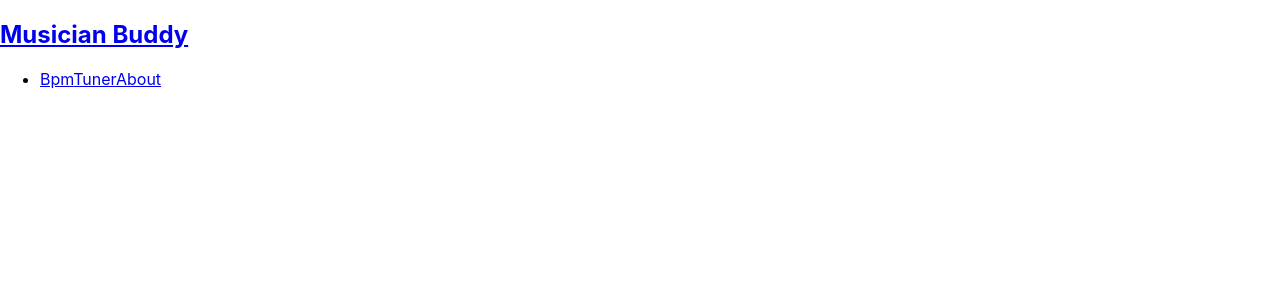
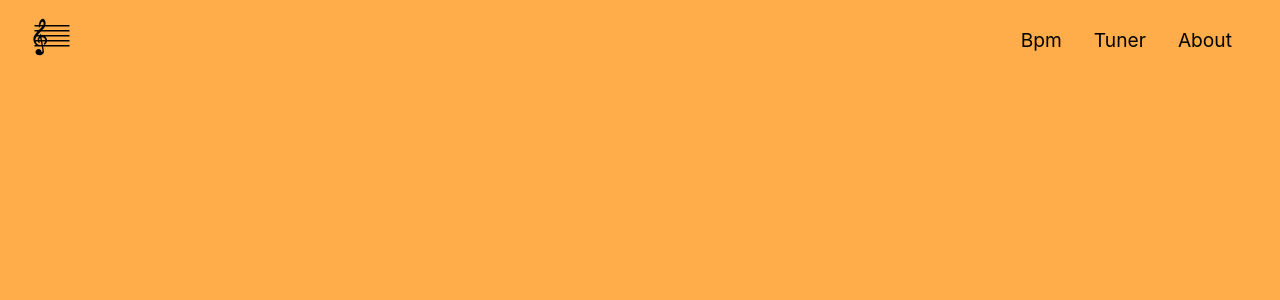
Before and after one commit to antoniopedrodantas/musician-buddy, a React (Create React App) app: page /#/ in a window 1280 px wide. Shown: the top 300 px of the page. Built offline with nearby package versions, Linux system fonts and the light colour scheme.

Commit message:
started to add css

```diff
--- a/package.json
+++ b/package.json
@@ -9,6 +9,7 @@
     "moment": "^2.29.1",
     "react": "^17.0.2",
     "react-dom": "^17.0.2",
+    "react-icons": "^4.3.1",
     "react-router-dom": "^5.3.0",
     "react-scripts": "4.0.3",
     "web-vitals": "^1.0.1"
--- a/src/App.css
+++ b/src/App.css
@@ -1,38 +1,12 @@
-.App {
-  text-align: center;
+* {
+  box-sizing: border-box;
+  margin: 0;
+  padding: 0;
 }
 
-.App-logo {
-  height: 40vmin;
-  pointer-events: none;
+html,
+body {
+  background-color: #ffac4a;
+  --primary-color: #ffac4a;
+  --primary-text: rgb(0, 0, 0);
 }
-
-@media (prefers-reduced-motion: no-preference) {
-  .App-logo {
-    animation: App-logo-spin infinite 20s linear;
-  }
-}
-
-.App-header {
-  background-color: #282c34;
-  min-height: 100vh;
-  display: flex;
-  flex-direction: column;
-  align-items: center;
-  justify-content: center;
-  font-size: calc(10px + 2vmin);
-  color: white;
-}
-
-.App-link {
-  color: #61dafb;
-}
-
-@keyframes App-logo-spin {
-  from {
-    transform: rotate(0deg);
-  }
-  to {
-    transform: rotate(360deg);
-  }
-}
--- /dev/null
+++ b/src/components/Navbar/Navbar.css
@@ -0,0 +1,31 @@
+.navbar {
+  height: 80px;
+  display: flex;
+  justify-content: center;
+  align-items: center;
+  font-size: 1.2rem;
+}
+
+.navbar-logo {
+  color: var(--color-one);
+  justify-self: start;
+  margin-left: 2rem;
+  cursor: pointer;
+  text-decoration: none;
+}
+
+.nav-menu {
+  display: grid;
+  grid-template-columns: repeat(5, auto);
+  list-style: none;
+  text-align: center;
+  width: 100%;
+  justify-content: end;
+  margin-right: 2rem;
+}
+
+.nav-links {
+  color: var(--primary-text);
+  text-decoration: none;
+  padding: 0.5rem 1rem;
+}
--- a/src/components/Navbar/Navbar.js
+++ b/src/components/Navbar/Navbar.js
@@ -1,17 +1,29 @@
 import React from "react";
 import { Link } from "react-router-dom";
+import { GiMusicalScore } from "react-icons/gi";
+
+// Styling
+import "./Navbar.css";
 
 export function Navbar() {
   return (
-    <nav>
+    <nav className="navbar">
       <h1>
-        <Link to="/">Musician Buddy</Link>
+        <Link className="navbar-logo" to="/">
+          <GiMusicalScore size={40} />
+        </Link>
       </h1>
-      <ul>
+      <ul className="nav-menu">
         <li>
-          <Link to="/bpm-counter">Bpm</Link>
-          <Link to="/tuner">Tuner</Link>
-          <Link to="/about">About</Link>
+          <Link className="nav-links" to="/bpm-counter">
+            Bpm
+          </Link>
+          <Link className="nav-links" to="/tuner">
+            Tuner
+          </Link>
+          <Link className="nav-links" to="/about">
+            About
+          </Link>
         </li>
       </ul>
     </nav>
```
Also changed, not shown: 1 other file (tests, documents, lock files or other folders).
